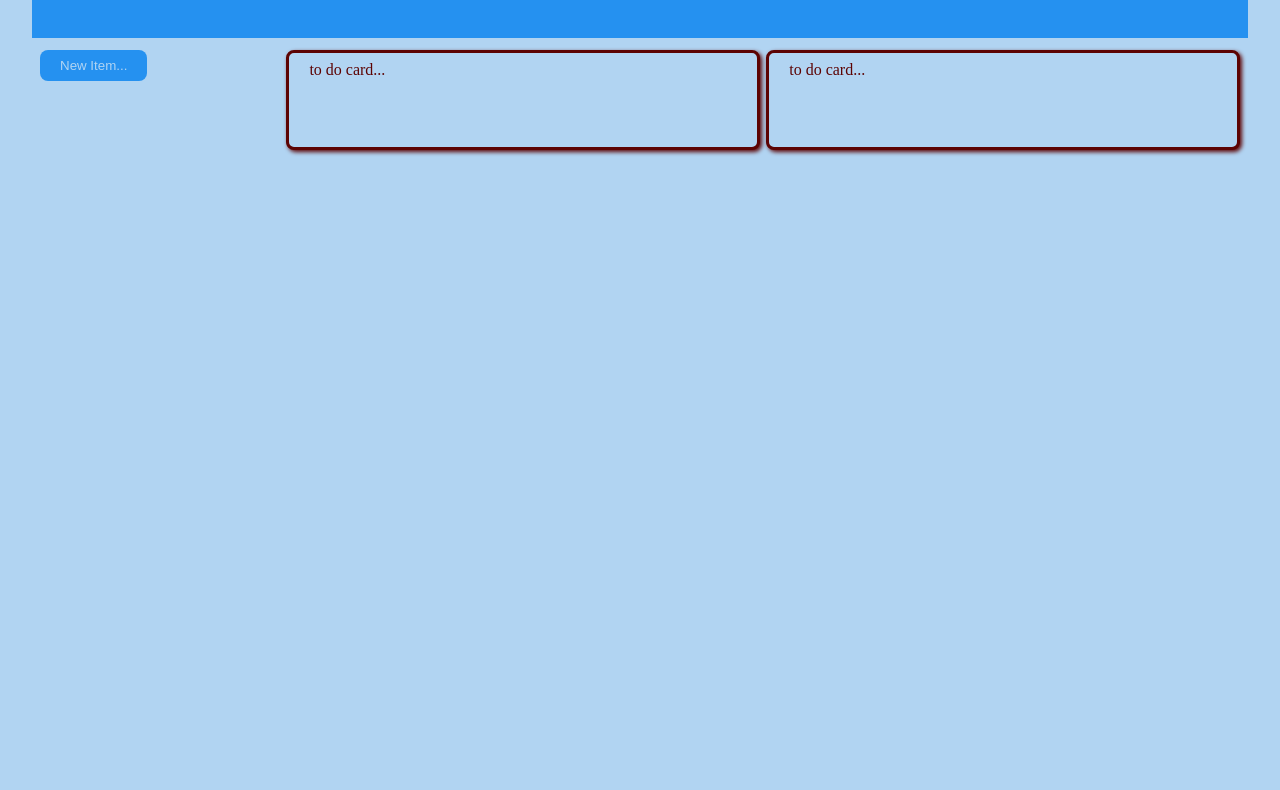
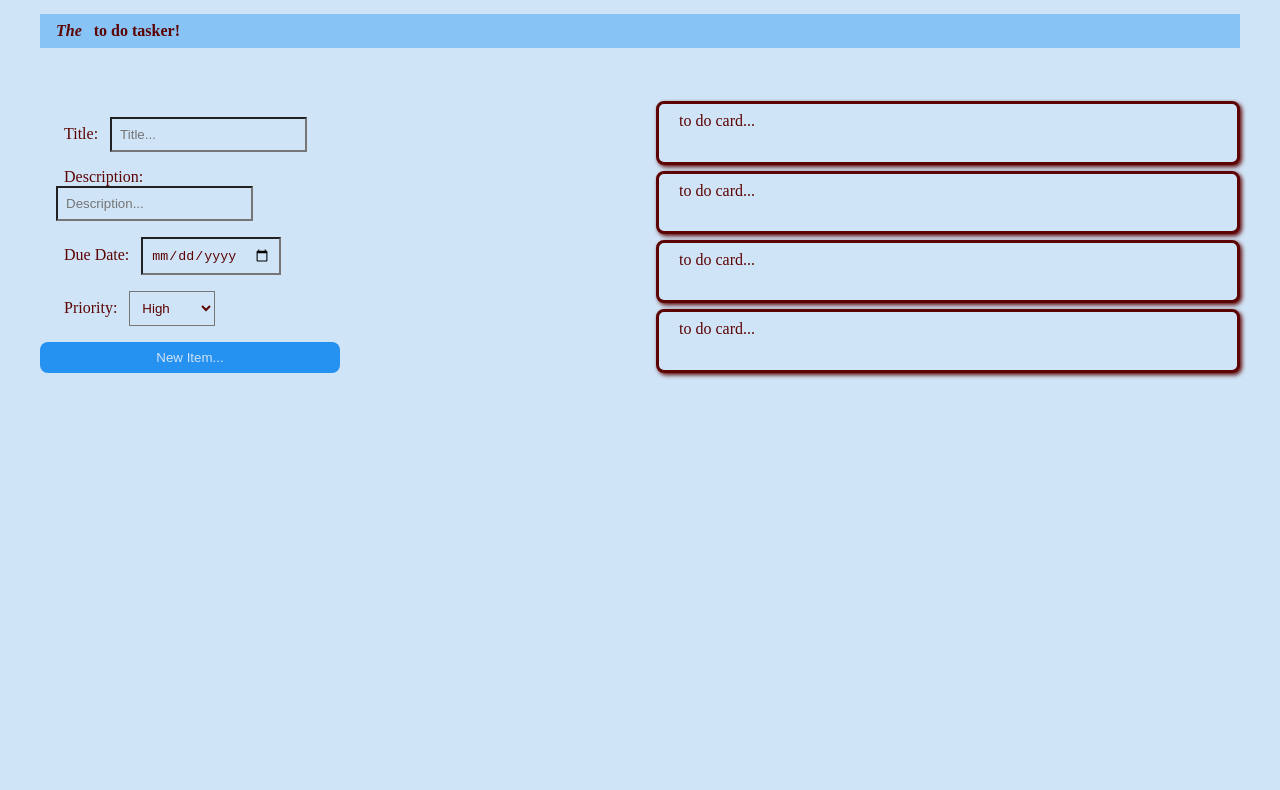
Before and after one commit to WebTestMan/todo-list, a website built with webpack: page src/template.html in a window 1280 px wide. Shown: the part 110-900 px from the top of the page. After the commit the page ends 800 px from the top, so only its background shows below. Built offline with nearby package versions, Linux system fonts and the light colour scheme.

Commit message:
updated styling to make grid dynamic

```diff
--- a/src/styles.css
+++ b/src/styles.css
@@ -1,12 +1,12 @@
 :root {
-    --background-color: rgb(177, 212, 242);
-    --alt-background-colour: rgb(37, 145, 240);
+    --background-color: rgb(207, 228, 246);
+    --alt-background-colour: rgb(136, 195, 246);
+    --dark-background-colour: rgb(37, 145, 240);
     --text-colour: #5c0303;
     --global-padding: 6px;
     --border-radius: 8px;
     --box-shadow: 2px 2px 4px var(--text-colour);
     --hover-shadow: 4px 4px 6px var(--alt-background-colour);
-    ;
     --button-padding: 8px 20px;
     --hover-padding: 10px 30px;
 }
@@ -19,7 +19,7 @@
 
 button {
     border-radius: var(--border-radius);
-    background-color: var(--alt-background-colour);
+    background-color: var(--dark-background-colour);
     color: var(--background-color);
     border: white;
     padding: var(--button-padding);
@@ -29,28 +29,28 @@ button:hover {
     color: var(--text-colour);
     background-color: var(--background-color);
     padding: var(--hover-padding);
-    border: solid var(--alt-background-colour);
+    border: solid var(--dark-background-colour);
+}
+
+.page-title {
+    grid-column: 1/3;
+}
+
+.page-title * {
+    background-color: var(--alt-background-colour);
 }
 
 .grid-container {
     display: grid;
-    /* grid-template-columns: repeat(auto-fit, minmax(600px, 1fr));
-    grid-template-rows: repeat(auto-fill, minmax(100px, 6fr)); */
-
-    grid-template-columns: 1fr 4fr;
-    grid-template-rows: 1fr 1fr 5fr 1fr;
-
-    gap: 4px;
+    grid-template-columns: repeat(auto-fit, minmax(300px, 6fr));
+    grid-gap: 1em;
 }
 
-.grid-header {
-    grid-column: 1 / 3;
-    background-color: var(--alt-background-colour);
-}
-
-
 .grid-sidebar {
-    grid-row: 2 / 4;
+    grid-area: 2 / 1 / 3 / 2;
+    max-width: 300px;
+    display: flex;
+    flex-direction: column;
 }
 
 .todo-card {
@@ -66,7 +66,7 @@ button:hover {
 
 .grid-content {
     display: grid;
-    grid-template-columns: repeat(auto-fit, minmax(200px, 1fr));
-    grid-template-rows: repeat(auto-fit, minmax(100px, 2fr));
+    grid-template-columns: repeat(auto-fit, minmax(400px, 1fr));
     gap: 6px;
+    grid-row: 2/3;
 }
--- a/src/template.html
+++ b/src/template.html
@@ -10,11 +10,39 @@
 <body>
 
     <div class="grid-container">
-        <div class="grid-header">
-            <h2>To Do Lister</h2>
+        <div class="page-title">
+            <h2>Lister</h2>
+            <h4><em>The</em> to do tasker!</h4>
         </div>
-        <div class="grid-sidebar"><button>New Item...</button></div>
+        <div class="grid-sidebar">
+            <form>
+                <div>
+                    <label for="title">Title:</label>
+                    <input type="text" id="title" name="title" placeholder="Title...">
+                </div>
+                <div>
+                    <label for="description">Description:</label>
+                    <input type="text" id="description" name="description" placeholder="Description...">
+                </div>
+                <div>
+                    <label for="dueDate">Due Date:</label>
+                    <input type="date" id="dueDate" name="dueDate">
+                </div>
+                <div>
+                    <label for="priority">Priority:</label>
+                    <select name="priority">
+                        <option value="high">High</option>
+                        <option value="medium">Medium</option>
+                        <option value="low">Low</option>
+                    </select>
+
+                </div>
+            </form>
+            <button id="new-to-do-btn">New Item...</button>
+        </div>
         <div class="grid-content">
+            <div class="todo-card">to do card...</div>
+            <div class="todo-card">to do card...</div>
             <div class="todo-card">to do card...</div>
             <div class="todo-card">to do card...</div>
         </div>
```
